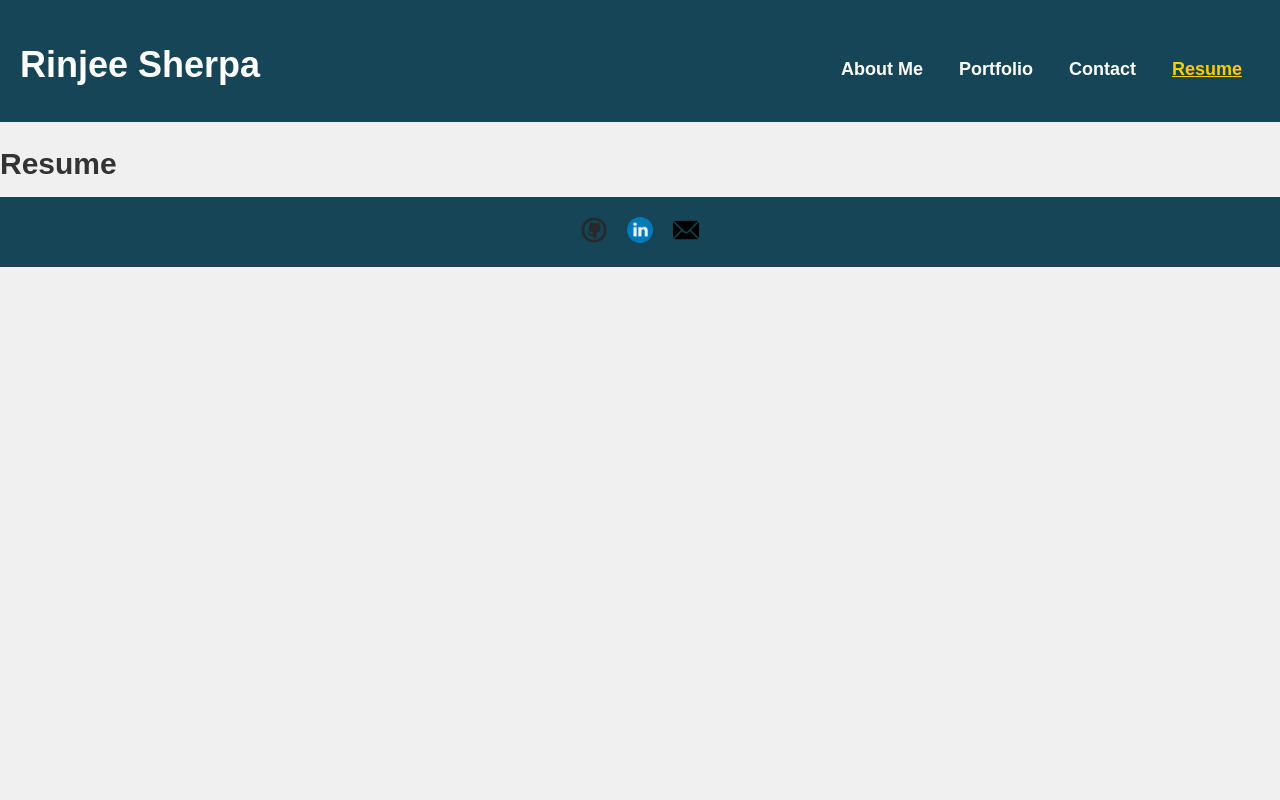
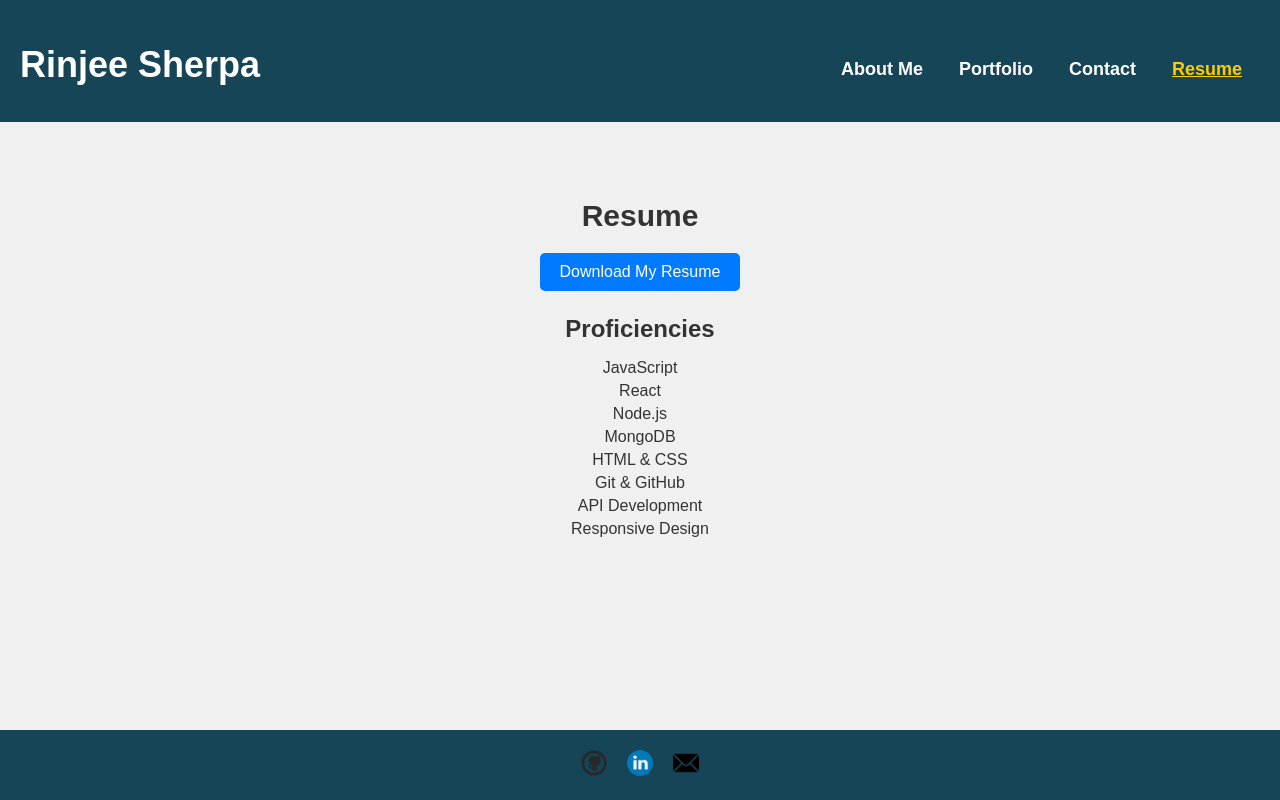
Before and after one commit to RinjeeG/Portfolio, a React (Vite) app in the folder main/: page /resume in a window 1280 px wide. Built offline with nearby package versions, Linux system fonts and the light colour scheme.

Commit message:
updated contact and added resume

```diff
--- a/main/src/pages/Contact.jsx
+++ b/main/src/pages/Contact.jsx
@@ -1,4 +1,4 @@
-import { useState } from 'react';
+import React, { useState } from 'react';
 
 const Contact = () => {
   const [formData, setFormData] = useState({
@@ -12,6 +12,8 @@ const Contact = () => {
     email: '',
     message: '',
   });
+
+  const [submitted, setSubmitted] = useState(false);
 
   const handleChange = (e) => {
     const { name, value } = e.target;
@@ -65,6 +67,15 @@ const Contact = () => {
     if (valid) {
       // Handle form submission (e.g., send the data to an API or email service)
       console.log('Form submitted:', formData);
+
+      // Clear form data and show submission message
+      setFormData({
+        name: '',
+        email: '',
+        message: '',
+      });
+      setSubmitted(true);
+      setTimeout(() => setSubmitted(false), 5000); // Hide message after 5 seconds
     }
   };
 
@@ -112,6 +123,7 @@ const Contact = () => {
           {errors.message && <p className="error">{errors.message}</p>}
         </div>
         <button type="submit">Submit</button>
+        {submitted && <p className="success">Your message has been sent!</p>}
       </form>
     </section>
     </main>
--- a/main/src/pages/Resume.jsx
+++ b/main/src/pages/Resume.jsx
@@ -1,11 +1,33 @@
+import resumeFile from '../assets/documents/resume.pdf'; // Replace with the path to your resume file
 
-function Resume() {
-    return (
-        <div className="card">
-            <h2>Resume</h2>
-            <a href=""></a>
-        </div>
-    );
-}
+const proficiencies = [
+  'JavaScript',
+  'React',
+  'Node.js',
+  'MongoDB',
+  'HTML & CSS',
+  'Git & GitHub',
+  'API Development',
+  'Responsive Design',
+];
+
+const Resume = () => {
+  return (
+    <main>
+    <section className="resume">
+      <h2>Resume</h2>
+      <a href={resumeFile} download className="resume-link">Download My Resume</a>
+      <div className="proficiencies">
+        <h3>Proficiencies</h3>
+        <ul>
+          {proficiencies.map((proficiency, index) => (
+            <li key={index}>{proficiency}</li>
+          ))}
+        </ul>
+      </div>
+    </section>
+    </main>
+  );
+};
 
 export default Resume;
--- a/main/src/styles/styles.css
+++ b/main/src/styles/styles.css
@@ -172,8 +172,17 @@ body {
   margin-top: 5px;
 }
 
+.success {
+  color: green;
+  font-size: 14px;
+  text-align: center;
+  margin-top: 15px;
+}
+
+
 button[type='submit'] {
-  display: block;
+  display: flex;
+  justify-content: center;
   width: 100%;
   padding: 10px;
   background-color: #007bff;
@@ -186,6 +195,53 @@ button[type='submit'] {
 
 button[type='submit']:hover {
   background-color: #0056b3;
+}
+
+.resume {
+  padding: 20px;
+  max-width: 800px;
+  margin: 0 auto;
+}
+
+.resume h2 {
+  text-align: center;
+  margin-bottom: 20px;
+}
+
+.resume-link {
+  display: block;
+  width: fit-content;
+  margin: 0 auto;
+  padding: 10px 20px;
+  background-color: #007bff;
+  color: #fff;
+  text-decoration: none;
+  border-radius: 5px;
+  text-align: center;
+  font-size: 16px;
+}
+
+.resume-link:hover {
+  background-color: #0056b3;
+}
+
+.proficiencies {
+  margin-top: 20px;
+}
+
+.proficiencies h3 {
+  margin-bottom: 10px;
+  text-align: center;
+}
+
+.proficiencies ul {
+  list-style-type: none;
+  padding: 0;
+}
+
+.proficiencies li {
+  margin: 5px 0;
+  text-align: center;
 }
 
 
```
Also changed, not shown: 1 other file (tests, documents, lock files or other folders).
